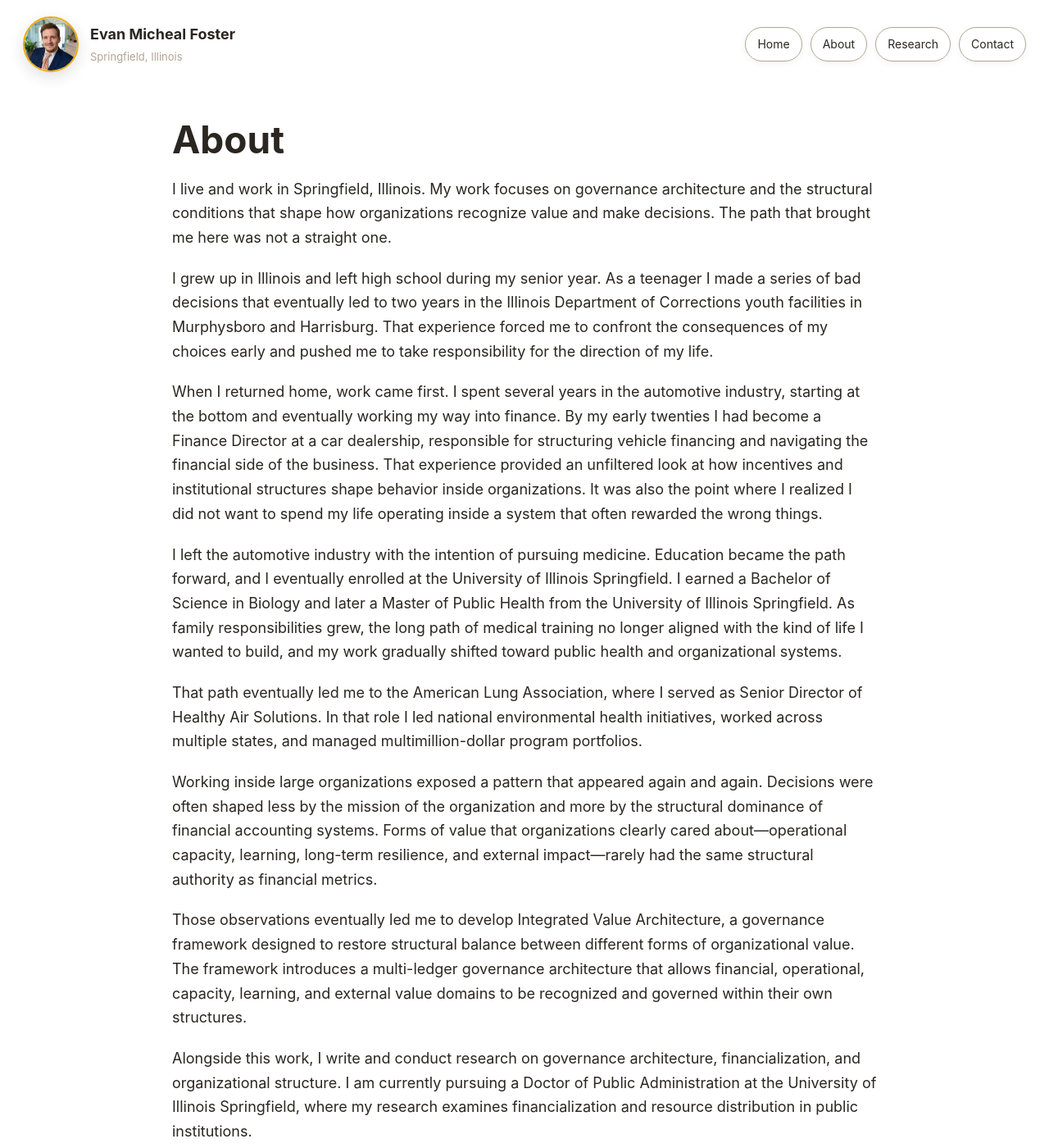
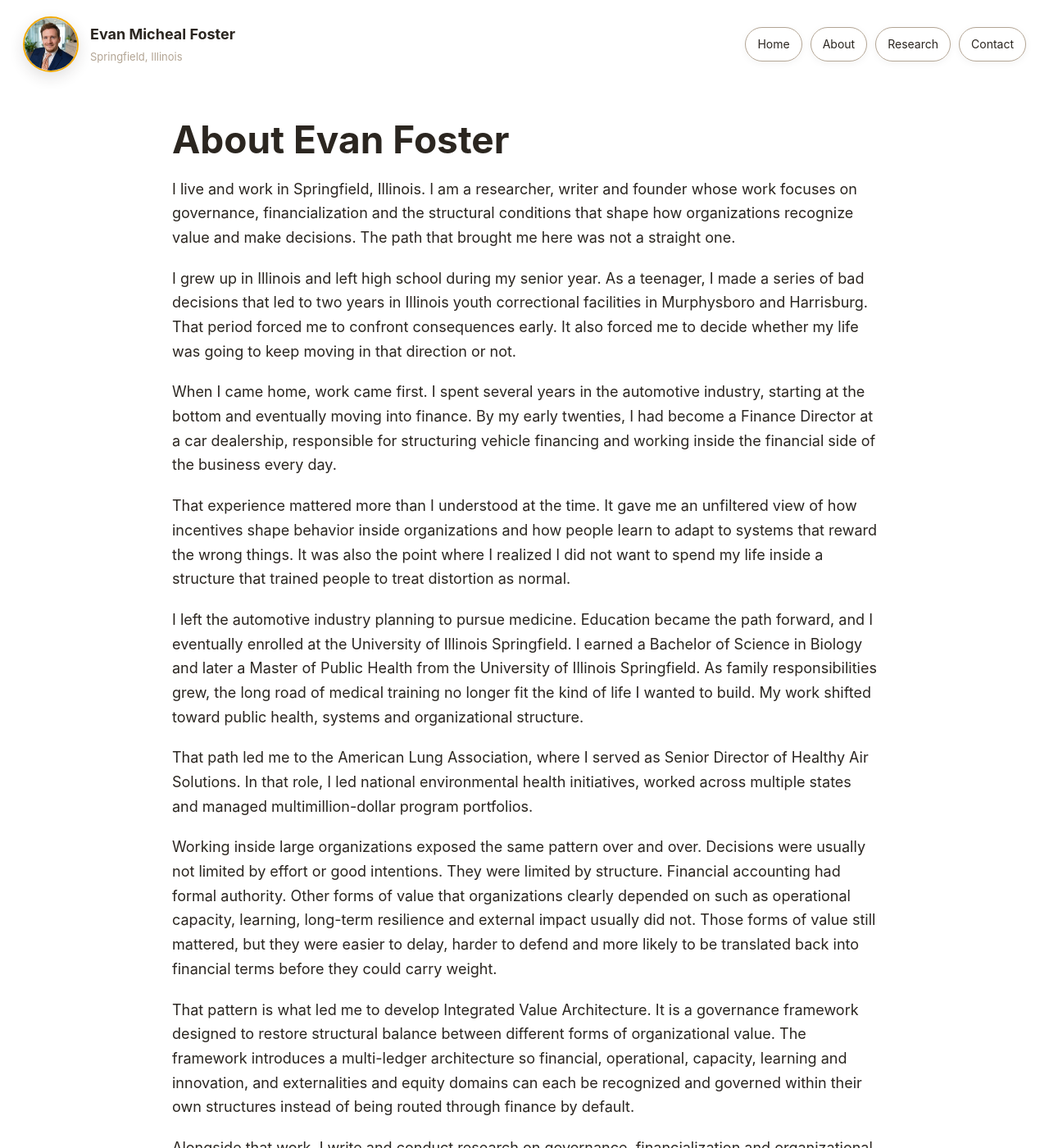
Before and after one commit to efost7873/evanmichealfoster.com, a Jekyll site: the page built from about.md, in a window 1280 px wide and 1400 px high. Shown: the whole window at 82% size. Built offline with Jekyll 4.4.1, drawn with Linux system fonts in a browser that asks for light colours; some of the changed text lies outside the part shown.

Commit message:
Update about.md

```diff
--- a/about.md
+++ b/about.md
@@ -1,30 +1,34 @@
 ---
 layout: default
-title: About
+title: About Evan Foster | Springfield, Illinois
 permalink: /about/
-description: About Evan Micheal Foster, a Springfield, Illinois-based researcher and founder of Integrated Value Architecture.
+description: Learn more about Evan Foster, a Springfield, Illinois-based researcher, writer and founder of Integrated Value Architecture.
 ---
 
-# About
+# About Evan Foster
 
-I live and work in Springfield, Illinois. My work focuses on governance architecture and the structural conditions that shape how organizations recognize value and make decisions. The path that brought me here was not a straight one.
+I live and work in Springfield, Illinois. I am a researcher, writer and founder whose work focuses on governance, financialization and the structural conditions that shape how organizations recognize value and make decisions. The path that brought me here was not a straight one.
 
-I grew up in Illinois and left high school during my senior year. As a teenager I made a series of bad decisions that eventually led to two years in the Illinois Department of Corrections youth facilities in Murphysboro and Harrisburg. That experience forced me to confront the consequences of my choices early and pushed me to take responsibility for the direction of my life.
+I grew up in Illinois and left high school during my senior year. As a teenager, I made a series of bad decisions that led to two years in Illinois youth correctional facilities in Murphysboro and Harrisburg. That period forced me to confront consequences early. It also forced me to decide whether my life was going to keep moving in that direction or not.
 
-When I returned home, work came first. I spent several years in the automotive industry, starting at the bottom and eventually working my way into finance. By my early twenties I had become a Finance Director at a car dealership, responsible for structuring vehicle financing and navigating the financial side of the business. That experience provided an unfiltered look at how incentives and institutional structures shape behavior inside organizations. It was also the point where I realized I did not want to spend my life operating inside a system that often rewarded the wrong things.
+When I came home, work came first. I spent several years in the automotive industry, starting at the bottom and eventually moving into finance. By my early twenties, I had become a Finance Director at a car dealership, responsible for structuring vehicle financing and working inside the financial side of the business every day.
 
-I left the automotive industry with the intention of pursuing medicine. Education became the path forward, and I eventually enrolled at the University of Illinois Springfield. I earned a Bachelor of Science in Biology and later a Master of Public Health from the University of Illinois Springfield. As family responsibilities grew, the long path of medical training no longer aligned with the kind of life I wanted to build, and my work gradually shifted toward public health and organizational systems.
+That experience mattered more than I understood at the time. It gave me an unfiltered view of how incentives shape behavior inside organizations and how people learn to adapt to systems that reward the wrong things. It was also the point where I realized I did not want to spend my life inside a structure that trained people to treat distortion as normal.
 
-That path eventually led me to the American Lung Association, where I served as Senior Director of Healthy Air Solutions. In that role I led national environmental health initiatives, worked across multiple states, and managed multimillion-dollar program portfolios.
+I left the automotive industry planning to pursue medicine. Education became the path forward, and I eventually enrolled at the University of Illinois Springfield. I earned a Bachelor of Science in Biology and later a Master of Public Health from the University of Illinois Springfield. As family responsibilities grew, the long road of medical training no longer fit the kind of life I wanted to build. My work shifted toward public health, systems and organizational structure.
 
-Working inside large organizations exposed a pattern that appeared again and again. Decisions were often shaped less by the mission of the organization and more by the structural dominance of financial accounting systems. Forms of value that organizations clearly cared about—operational capacity, learning, long-term resilience, and external impact—rarely had the same structural authority as financial metrics.
+That path led me to the American Lung Association, where I served as Senior Director of Healthy Air Solutions. In that role, I led national environmental health initiatives, worked across multiple states and managed multimillion-dollar program portfolios.
 
-Those observations eventually led me to develop Integrated Value Architecture, a governance framework designed to restore structural balance between different forms of organizational value. The framework introduces a multi-ledger governance architecture that allows financial, operational, capacity, learning, and external value domains to be recognized and governed within their own structures.
+Working inside large organizations exposed the same pattern over and over. Decisions were usually not limited by effort or good intentions. They were limited by structure. Financial accounting had formal authority. Other forms of value that organizations clearly depended on such as operational capacity, learning, long-term resilience and external impact usually did not. Those forms of value still mattered, but they were easier to delay, harder to defend and more likely to be translated back into financial terms before they could carry weight.
 
-Alongside this work, I write and conduct research on governance architecture, financialization, and organizational structure. I am currently pursuing a Doctor of Public Administration at the University of Illinois Springfield, where my research examines financialization and resource distribution in public institutions.
+That pattern is what led me to develop Integrated Value Architecture. It is a governance framework designed to restore structural balance between different forms of organizational value. The framework introduces a multi-ledger architecture so financial, operational, capacity, learning and innovation, and externalities and equity domains can each be recognized and governed within their own structures instead of being routed through finance by default.
 
-I was also raised within the LDS Church. While my relationship with the church today is less active than it once was, that background played a role in shaping how I think about community, responsibility, and institutional life.
+Alongside that work, I write and conduct research on governance, financialization and organizational structure. I am currently pursuing a Doctor of Public Administration at the University of Illinois Springfield, where my research examines financialization and resource distribution in public institutions.
 
-Two Springfield Herald News police blotter listings appear online when my name is searched. These pages reproduce daily arrest logs. In both cases involving me, no charges were filed and the matters did not proceed to prosecution. I do not hide those records because they exist in the public domain, but they are not accurate representations of my life that includes rebuilding, education, public service, and the work I continue to pursue today.
+I was also raised in the LDS Church. I am less active than I once was, but that background still shaped how I think about responsibility, community and institutional life.
 
-Today I continue to live and work in [Springfield, Illinois](/springfield/) while developing Integrated Value Architecture and pursuing doctoral research at the University of Illinois Springfield.
+Some people who search my name will also find two Springfield Herald News police blotter pages. Those pages reproduce daily arrest logs. In both cases involving me, no charges were filed and the matters did not proceed further. I do not pretend those pages do not exist. They do. They are public. They are also not an accurate representation of my life, my work or the direction I chose years ago.
+
+My life has been shaped by rebuilding, education, public service and a refusal to stay where bad decisions first landed me. Today I continue to live and work in [Springfield, Illinois](/springfield/) while developing [Integrated Value Architecture](https://integratedvaluearchitecture.com) and pursuing doctoral research at the University of Illinois Springfield.
+
+More focused information about my professional background is available on the [Evan Foster Springfield, Illinois](/evan-foster-springfield-il/) page. Research, publications and related work are available on the [Research](/research/) page.
```
